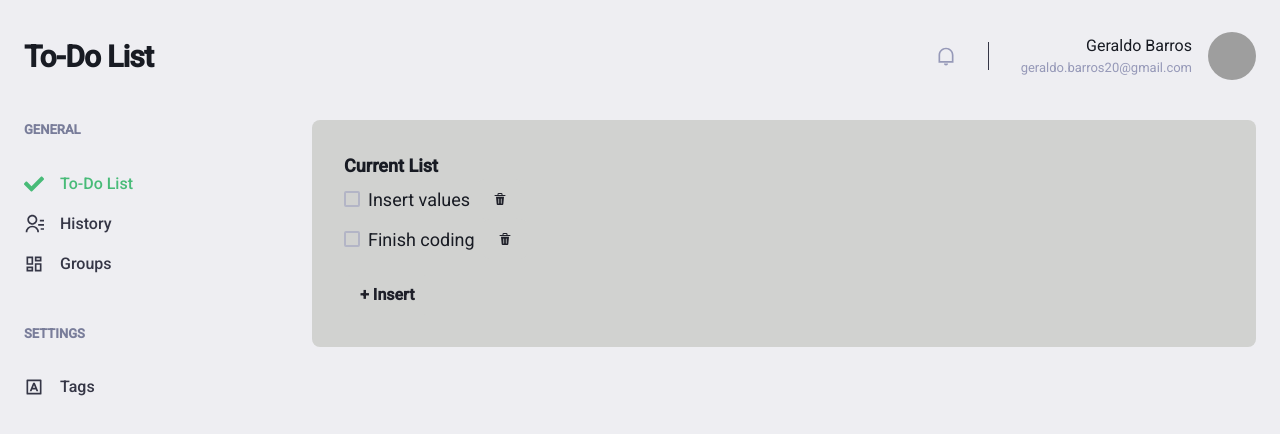
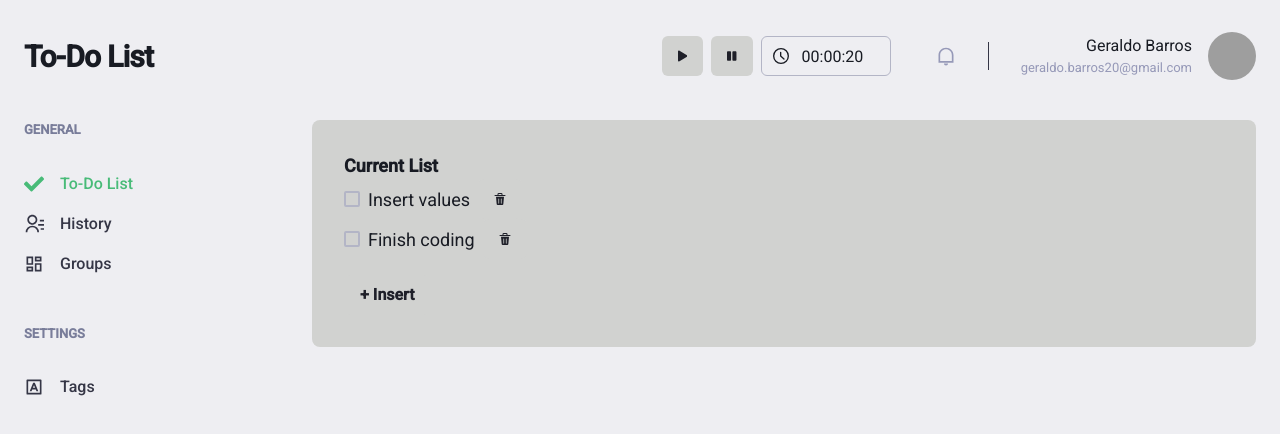
Before and after one commit to GeraldoPBarros/todo-list-w-timer-game, a Next.js app: page /home in a window 1280 px wide. Shown: the top 434 px of the page. Built offline with nearby package versions, Linux system fonts and the light colour scheme; grey boxes are pictures that could not be loaded.

Commit message:
Timer component with play and pause logic.

```diff
--- a/package.json
+++ b/package.json
@@ -9,10 +9,13 @@
     "lint": "next lint"
   },
   "dependencies": {
+    "@chakra-ui/core": "^0.8.0",
     "@chakra-ui/icons": "^2.1.1",
     "@chakra-ui/react": "^2.8.1",
     "@emotion/react": "^11.11.1",
     "@emotion/styled": "^11.11.0",
+    "@fortawesome/fontawesome-svg-core": "^6.4.2",
+    "@fortawesome/react-fontawesome": "^0.2.0",
     "@hookform/resolvers": "^3.3.1",
     "framer-motion": "^10.16.4",
     "next": "13.5.4",
--- /dev/null
+++ b/src/components/Header/Timer.tsx
@@ -0,0 +1,90 @@
+import { TimeIcon } from "@chakra-ui/icons";
+import {
+  Input,
+  Stack,
+  InputGroup,
+  InputLeftElement,
+  Button,
+} from "@chakra-ui/react";
+import { FaPlay, FaPause } from "react-icons/fa";
+
+import { useState, useEffect } from "react";
+
+interface Timer {}
+
+type TimerStatus = "RUNNING" | "STOPPED" | "PAUSED";
+
+let timer: NodeJS.Timeout;
+
+export function Timer() {
+  const [timerStatus, setTimerStatus] = useState<TimerStatus>("STOPPED");
+  const [timerValue, setTimerValue] = useState<string>("00:00:20");
+
+  useEffect(() => {
+    if (timerStatus == "RUNNING") {
+      const [hours, minutes, seconds] = timerValue.split(":").map(Number);
+
+      if (hours === 0 && minutes === 0 && seconds === 0) {
+        // Timer reached zero, stop the timer
+        setTimerStatus("STOPPED");
+        return;
+      }
+
+      timer = setInterval(() => {
+        if (seconds > 0) {
+          setTimerValue(
+            `${hours.toString().padStart(2, "0")}:${minutes
+              .toString()
+              .padStart(2, "0")}:${(seconds - 1).toString().padStart(2, "0")}`
+          );
+        } else if (minutes > 0) {
+          setTimerValue(
+            `${hours.toString().padStart(2, "0")}:${(minutes - 1)
+              .toString()
+              .padStart(2, "0")}:59`
+          );
+        } else {
+          setTimerValue(`${(hours - 1).toString().padStart(2, "0")}:59:59`);
+        }
+      }, 1000);
+    } else {
+      clearInterval(timer);
+    }
+
+    return () => {
+      clearInterval(timer);
+    };
+  }, [timerStatus, timerValue]);
+
+  return (
+    <Stack direction={["row"]} spacing="8px">
+      <Button
+        textDecoration="none"
+        _hover={{ textDecor: "none" }}
+        onClick={() => setTimerStatus("RUNNING")}
+      >
+        <FaPlay boxSize={3} />
+      </Button>
+
+      <Button
+        textDecoration="none"
+        _hover={{ textDecor: "none" }}
+        onClick={() => setTimerStatus("PAUSED")}
+      >
+        <FaPause boxSize={3} />
+      </Button>
+
+      <InputGroup>
+        <Input
+          value={timerValue}
+          onChange={(e) => setTimerValue(e.target.value)}
+          w="130px"
+          disabled={timerStatus === "RUNNING"}
+        />
+        <InputLeftElement>
+          <TimeIcon />
+        </InputLeftElement>
+      </InputGroup>
+    </Stack>
+  );
+}
--- a/src/components/Header/index.tsx
+++ b/src/components/Header/index.tsx
@@ -4,6 +4,7 @@ import { useSidebarDrawer } from "../../context/SidebarDrawerContext";
 import Logo from "./Logo";
 import NotificationsNav from "./NotificationsNav";
 import Profile from "./Profile";
+import { Timer } from "./Timer";
 
 export function Header() {
   const { onOpen } = useSidebarDrawer();
@@ -38,6 +39,7 @@ export function Header() {
       <Logo />
 
       <Flex align="center" ml="auto">
+        <Timer />
         <NotificationsNav />
         <Profile showProfileData={isWideVersion} />
       </Flex>
```
Also changed, not shown: 1 other file (tests, documents, lock files or other folders).
